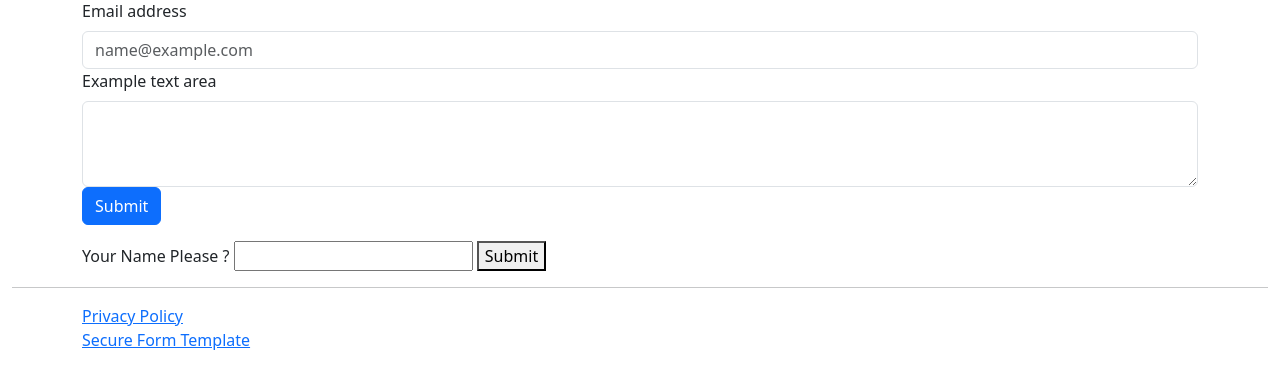
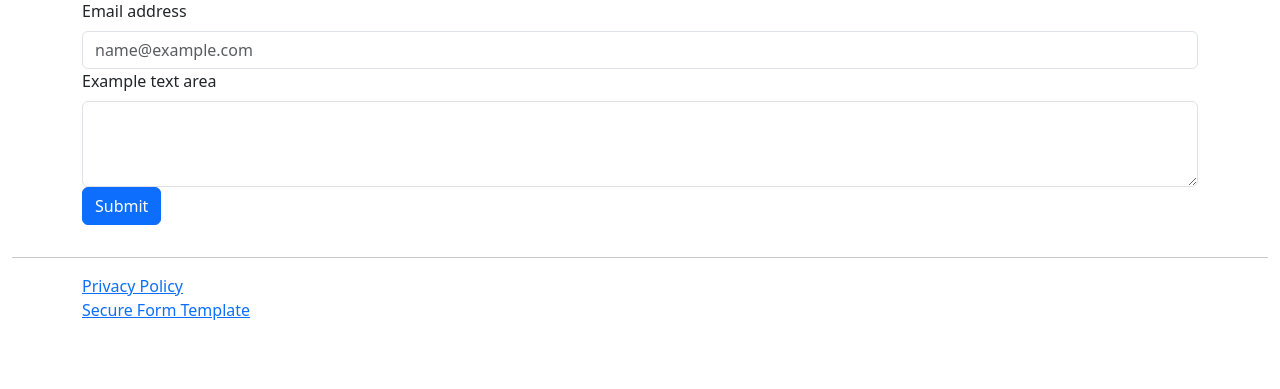
Before and after one commit to staletoast/2025SE-Melody.T-HSCProjectApp, a Flask app: page /form.html in a window 1280 px wide. Shown: the part 113-502 px from the top of the page. Run offline with Flask 3, Linux system fonts and the light colour scheme; some libraries are stand-ins or nearby versions.

Commit message:
clean white space

```diff
--- a/templates/form.html
+++ b/templates/form.html
@@ -21,12 +21,6 @@
       </div>
       <input type="hidden" name="csrf_token" value = "{{ csrf_token() }}" />
     </form>
-
-      <form action="/form.html" method="POST">
-    <label for="Name">Your Name Please ? </label>
-    <input type="text" name="Name">
-    <button type="submit">Submit</button>
-</form>
   </div>
 </div>
 {% endblock %}
```
Lines whose indentation alone changed are shown as unchanged.
